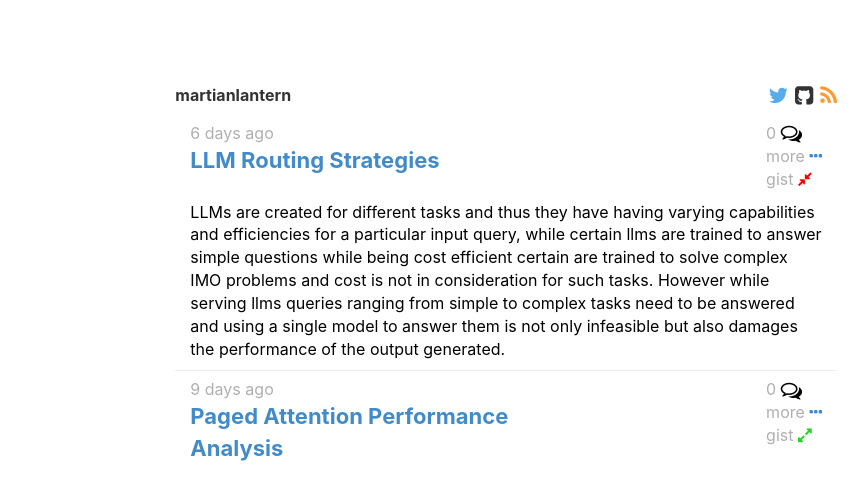
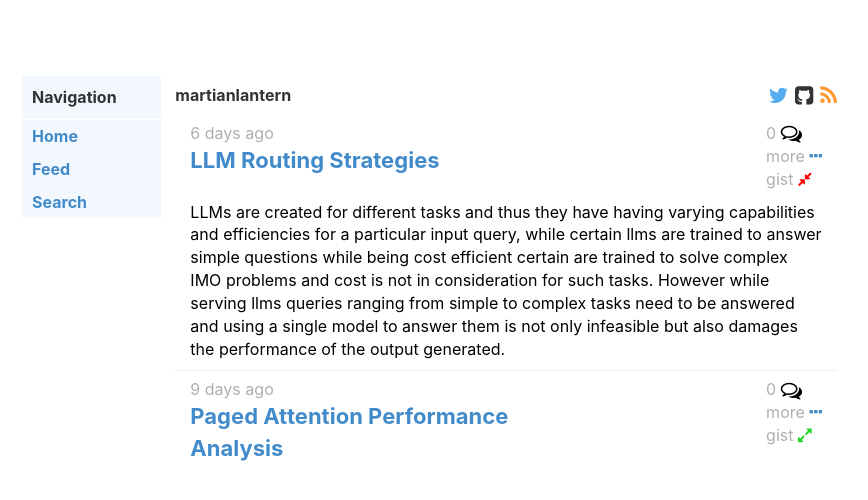
Before and after one commit to martianlantern/martianlantern.github.io, a Jekyll site: the page built from index.html, in a window 1280 px wide. Shown: the top 500 px of the page, without its empty margins (203-1071 px from the left). Built offline with Jekyll 4.4.1, drawn with Linux system fonts in a browser that asks for light colours; some web fonts are replaced.

Commit message:
feat(home): adding search functionality

```diff
--- a/_includes/sidenav.html
+++ b/_includes/sidenav.html
@@ -1,18 +1,18 @@
 <ul class="sidebar" >
 <!-- sort in alphebetical order -->
-    <!-- <p class="separator">Navigation</p>
+    <p class="separator">Navigation</p>
     <li><a href="{{ "/index.html" | prepend: site.url }}">Home</a></li>
-    <li><a href="{{ "/archive.html" | prepend: site.url }}">Archive</a></li>
-    <li><a href="{{ "/contact.html" | prepend: site.url }}">Contact</a></li>
+    <!-- <li><a href="{{ "/archive.html" | prepend: site.url }}">Archive</a></li> -->
+    <!-- <li><a href="{{ "/contact.html" | prepend: site.url }}">Contact</a></li> -->
     <li><a href="{{ "/feed.xml" | prepend: site.url }}">Feed</a></li>
-    <li><a href="{{ "/search.html" | prepend: site.url }}">Search</a></li>
-    <li><a href="{{ "/tags.html" | prepend: site.url }}">Tags</a></li>
-    <li><a href="https://github.com/thesowah/wangana">Project home</a></li>
-    <li><a href="https://github.com/thesowah/wangana/archive/master.zip">Download</a></li>
+    <li><a href="{{ "/search" | prepend: site.url }}">Search</a></li>
+    <!-- <li><a href="{{ "/tags.html" | prepend: site.url }}">Tags</a></li> -->
+    <!-- <li><a href="https://github.com/thesowah/wangana">Project home</a></li> -->
+    <!-- <li><a href="https://github.com/thesowah/wangana/archive/master.zip">Download</a></li> -->
 
     <a class="goto-top-link hide-on-phone" href="#top">
         <div class="goto-top text-center">
             <i class="fa fa-step-forward fa-rotate-270"></i>
         </div>
-    </a> -->
+    </a>
 </ul>
```
Also changed, not shown: search.md (renamed from search.html).
